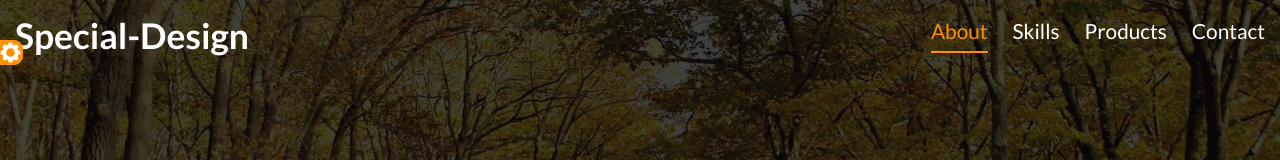
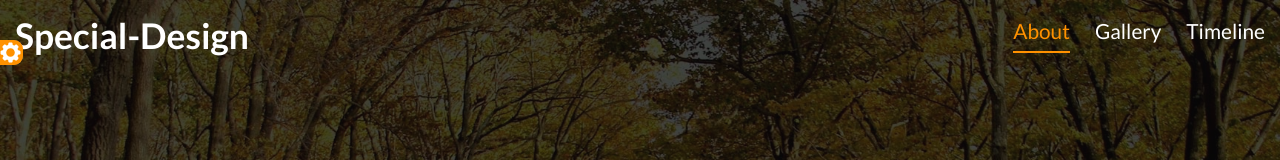
Before and after one commit to MahmoudMeky/HTML-CSS-JS-Practice, a plain HTML site: page index.html in a window 1280 px wide. Shown: the top 160 px of the page. Drawn offline with Linux system fonts and the light colour scheme.

Commit message:
Update index.html

```diff
--- a/index.html
+++ b/index.html
@@ -64,9 +64,9 @@
 
                 <ul id="links">
                     <li class="active"><a href="#">About</a></li>
-                    <li><a href="#skills">Skills</a></li>
-                    <li><a href="#">Products</a></li>
-                    <li><a href="#">Contact</a></li>
+                    <li><a href="#gallery">Gallery</a></li>
+                    <li><a href="#timeline">Timeline</a></li>
+<!--                     <li><a href="#">Contact</a></li> -->
                 </ul>
             </svg>
 
```
